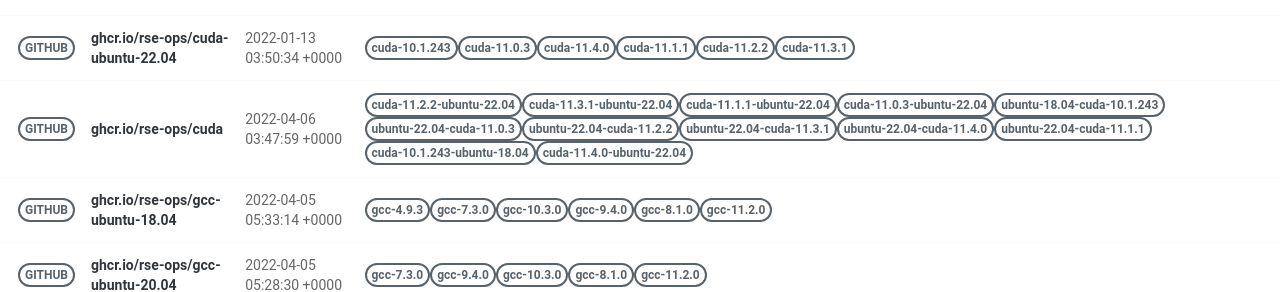
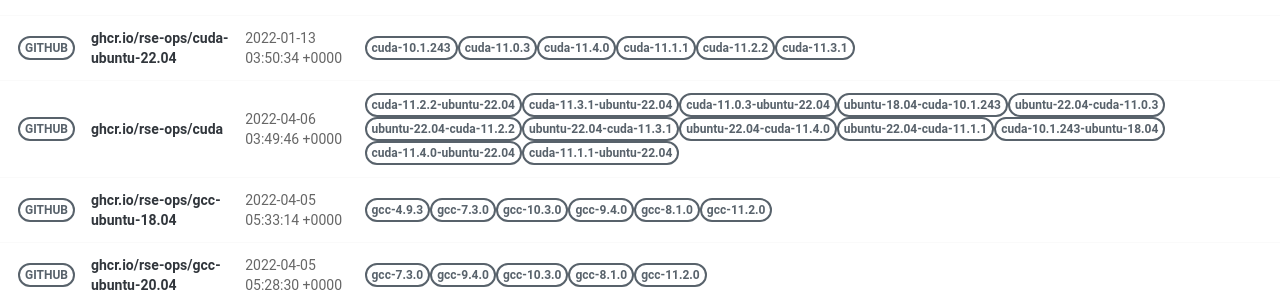
Before and after one commit to rse-ops/docker-images, a Jekyll site: the page built from pages/index.md, in a window 1280 px wide. Shown: the part 414-706 px from the top of the page. Built offline with Jekyll 4.4.1, drawn with Linux system fonts in a browser that asks for light colours; nearby versions of some CDN libraries.

Commit message:
Automated push to update library 2022-04-06

```diff
--- a/_library/ghcr.io-rse-ops-cuda.md
+++ b/_library/ghcr.io-rse-ops-cuda.md
@@ -1,7 +1,7 @@
 ---
 layout: container
 name: ghcr.io/rse-ops/cuda
-updated_at: 2022-04-06 03:47:59.478405
+updated_at: 2022-04-06 03:49:46.390852
 
 
 container_url: https://github.com/orgs/rse-ops/packages/container/package/cuda
```
Also changed, not shown: other parts of _library/ghcr.io-rse-ops-cuda.md (+3 -3 lines).
